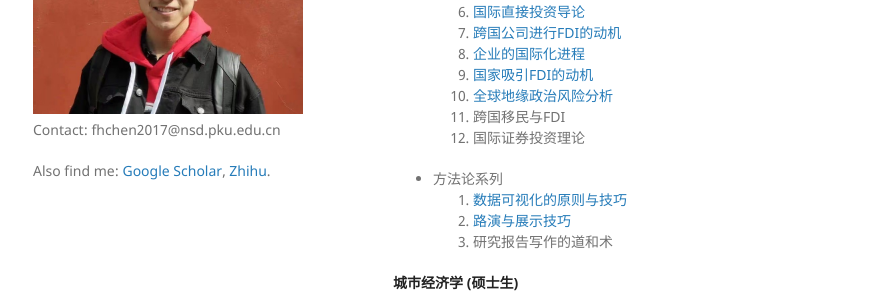
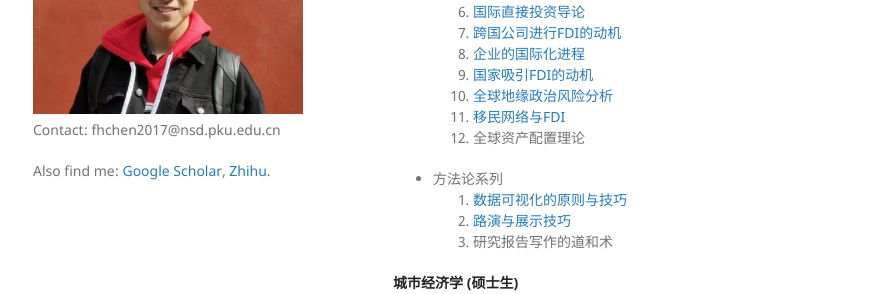
Before and after one commit to FanghaoChen/homepage, a Jekyll site: the page built from teaching.md, in a window 1280 px wide and 1031 px high. Shown: the part 348-642 px from the top of the window, without its empty margins (177-1073 px from the left). Built offline with Jekyll 4.4.1, drawn with Linux system fonts in a browser that asks for light colours; our own code applies the rules of GitHub Pages for plain Markdown files.

Commit message:
Update teaching.md

```diff
--- a/teaching.md
+++ b/teaching.md
@@ -16,8 +16,8 @@
 8. [企业的国际化进程](./assets/第8讲_企业的国际化进程.pdf) <br/>
 9. [国家吸引FDI的动机](./assets/第9讲_国家吸引FDI的动机.pdf) <br/>
 10. [全球地缘政治风险分析](./assets/第10讲_全球地缘政治风险分析.pdf) <br/>
-11. 跨国移民与FDI <br/>
-12. 国际证券投资理论 <br/>
+11. [移民网络与FDI](./assets/第11讲_移民网络与FDI.pdf)  <br/>
+12. 全球资产配置理论 <br/>
 
 * 方法论系列
 1. [数据可视化的原则与技巧](./assets/数据可视化的原则与技巧.pdf)
```
